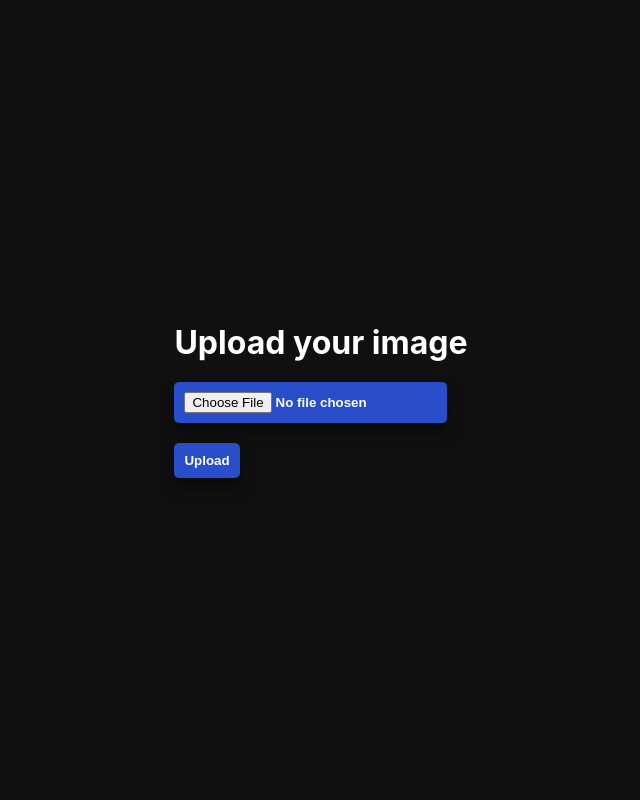
After one commit to alakbarz/AstroImageEnhancer, a Flask app: template templates/upload.html in a window 1280 px wide. The commit adds this page. Shown: the whole page, without its empty margins (319-959 px from the left). Run offline with Flask 2, Linux system fonts and the light colour scheme; the template is opened without the code that fills it, so the values that code supplies are empty; some libraries are stand-ins or nearby versions.

Commit message:
Lots of progress

```diff
--- a/server.py
+++ b/server.py
@@ -1,23 +1,116 @@
-import http.server
-import socketserver
+from os import removexattr
+from flask import Flask, request, redirect
+from flask.helpers import url_for
+from flask.templating import render_template
+import cv2
+import numpy as np
+import shutil
+import datetime
+import math
 
-from flask import Flask
-from flask.templating import render_template
-
-import dilate
-# dilate.dilateImage()
-
-PORT = 8080
+# import dilate
+# import brightness
 
 app = Flask(__name__)
 
-@app.route('/')
+
+class Image():
+    filename = None
+    brightness = "0"
+    contrast = "0"
+    denoise = "0"
+    enhance = "0"
+    revert = "0"
+
+
+@app.route("/")
 def index():
-    return render_template("index.html")
+    return render_template("upload.html")
 
-@app.route('/<title>')
-def hello(title):
-    return render_template('index.html', title=title)
 
-if __name__ == '__main__':
-    app.run(debug=True, host='0.0.0.0')
+@app.route("/edit", methods=["GET", "POST"])
+def upload():
+    if request.method == "POST":
+        Image.brightness = "0"
+        Image.contrast = "0"
+        Image.denoise = "0"
+        Image.enhance = "0"
+
+        image = request.files["image"]
+        Image.filename = image.filename
+        image.save(f"static/uploads/{Image.filename}")
+        shutil.copyfile(
+            f"static/uploads/{Image.filename}", f"static/uploads/backup-{Image.filename}")
+        return render_template("index.html", revert=Image.revert, image=Image.filename, brightness=Image.brightness, contrast=Image.contrast, denoise=Image.denoise, enhance=Image.enhance)
+    else:
+        Image.brightness = "0"
+        Image.contrast = "0"
+        Image.denoise = "0"
+        Image.enhance = "0"
+        return render_template("index.html", revert=Image.revert, image=Image.filename, brightness=Image.brightness, contrast=Image.contrast, denoise=Image.denoise, enhance=Image.enhance)
+
+
+@app.route("/process", methods=["GET", "POST"])
+def process():
+    if request.method == "POST":
+
+        img = cv2.imread(f"static/uploads/{Image.filename}")
+        dateTime = datetime.datetime.now()
+
+        if request.form["sliderBrightness"] != Image.brightness:
+            Image.brightness = request.form["sliderBrightness"]
+            img = cv2.add(img, np.array([float(Image.brightness)]))
+            # img = cv2.convertScaleAbs(img, beta=int(Image.brightness))
+            cv2.imwrite(f"static/uploads/{Image.filename}", img)
+
+        # if tempContrast != Image.contrast:
+        #     Image.contrast = request.form["sliderContrast"]
+        #     contrast.increaseContrast()
+
+        Image.contrast = request.form["sliderContrast"]
+
+        if request.form["sliderDenoise"] == "0":
+            pass
+        elif request.form["sliderDenoise"] != Image.denoise:
+            Image.denoise = request.form["sliderDenoise"]
+            output = None               # Do not output image
+            strength = 10               # Denoising filter strength
+            strengthColour = strength   # "Same as h, but for color images only"
+            templateWindowSize = 7      # "should be odd. (recommended 7)"
+            searchWindowSize = 21       # "should be odd. (recommended 21)"
+            img = cv2.fastNlMeansDenoisingColored(img,
+                                                  output,
+                                                  strength,
+                                                  strengthColour,
+                                                  templateWindowSize,
+                                                  searchWindowSize)
+            cv2.imwrite(f"static/uploads/{Image.filename}", img)
+
+        if request.form["sliderStar"] != Image.enhance:
+            Image.enhance = request.form["sliderStar"]
+            kernelSize = int(Image.enhance)
+            kernel = np.ones((kernelSize, kernelSize), np.uint8)
+            img = cv2.dilate(img, kernel, iterations=1)
+            cv2.imwrite(f"static/uploads/{Image.filename}", img)
+
+        return render_template("index.html", dateTime=dateTime, image=Image.filename, brightness=Image.brightness, contrast=Image.contrast, denoise=Image.denoise, enhance=Image.enhance)
+
+    if request.method == "GET":
+        shutil.copyfile(
+            f"static/uploads/backup-{Image.filename}", f"static/uploads/{Image.filename}")
+        return "Success"
+
+
+@app.route("/revert")
+def revert():
+    shutil.copyfile(
+        f"static/uploads/backup-{Image.filename}", f"static/uploads/{Image.filename}")
+    return redirect(url_for("upload"))
+
+# @app.route("/<title>")
+# def hello(title):
+#     return render_template("index.html", title=title)
+
+
+if __name__ == "__main__":
+    app.run(debug=True, host="0.0.0.0", port=5000)
--- a/static/style.css
+++ b/static/style.css
@@ -19,11 +19,51 @@
   src: url("/font/Inter.var.woff2?v=3.13") format("woff2");
 }
 
+.grid-left {
+  -webkit-animation: fadein 0.5s ease; /* Safari, Chrome and Opera > 12.1 */
+     -moz-animation: fadein 0.5s ease; /* Firefox < 16 */
+      -ms-animation: fadein 0.5s ease; /* Internet Explorer */
+       -o-animation: fadein 0.5s ease; /* Opera < 12.1 */
+          animation: fadein 0.5s ease;
+}
+
+@keyframes fadein {
+  from { opacity: 0; }
+  to   { opacity: 1; }
+}
+/* Firefox < 16 */
+@-moz-keyframes fadein {
+  from { opacity: 0; }
+  to   { opacity: 1; }
+}
+/* Safari, Chrome and Opera > 12.1 */
+@-webkit-keyframes fadein {
+  from { opacity: 0; }
+  to   { opacity: 1; }
+}
+/* Internet Explorer */
+@-ms-keyframes fadein {
+  from { opacity: 0; }
+  to   { opacity: 1; }
+}
+/* Opera < 12.1 */
+@-o-keyframes fadein {
+  from { opacity: 0; }
+  to   { opacity: 1; }
+}
+
 body {
   margin: 0;
   box-sizing: border-box;
   font-family: "Inter";
   color: #fff;
+  background-color: #101010;
+  overflow: hidden;
+  box-sizing: border-box;
+}
+
+.upload {
+  background-color: #101010;
 }
 
 .grid {
@@ -33,50 +73,50 @@ body {
 }
 
 .grid-left {
-  background-color: #000;
+  /* background-color: #000; */
+  z-index: 0;
 }
 
 .grid-right {
-  background-color: #202020;
+  /* background-color: #151515; */
   height: 100vh;
   display: flex;
   flex-direction: column;
+  z-index: 1;
+  box-shadow: 0 19px 38px rgba(0,0,0,0.30), 0 15px 12px rgba(0,0,0,0.22);
 }
 
-.nav {
-  background-color: #bbb;
-  border-radius: 5px;
-  position: absolute;
-  top: 20px;
-  left: 15px;
+@-moz-document url-prefix(){
+  .grid-right {
+    background-color: rgb(21, 21, 21, 0.9);
+  }
+  .controls-header {
+    background-color: rgba(5, 5, 5, 0.5);
+  }
 }
 
-.nav-button {
-  background-color: var(--accent);
-  padding: 5px 10px;
-  color: #fff;
-  text-decoration: none;
-  font-weight: 700;
-  border-radius: 5px;
-}
 
-/* .nav-button:first-child {
-  border-radius: 5px 0 0 5px;
-}
-
-.nav-button:last-child {
-  border-radius: 0 5px 5px 0;
-} */
-
-label {
-  cursor: pointer;
+.nav {
+  position: absolute;
+  top: 25px;
+  left: 15px;
+  z-index: 10;
 }
 
 input[type=file] {
   /* opacity: 0;
   position: absolute;
   z-index: -1; */
-  display: none;
+  /* display: none; */
+}
+
+.form {
+  display: flex;
+  height: 100%;
+}
+
+form {
+  margin: auto;
 }
 
 .image-wrapper {
@@ -112,6 +182,10 @@ input[type=file] {
 
 h1, h2, h3, p {
   margin: 0;
+}
+
+h1 {
+  display: inline;
 }
 
 h3 {
@@ -134,15 +208,38 @@ p.subtitle {
 }
 
 hr {
-  margin: 30px 20px 20px 20px;
+  margin: 50px 20px 40px 20px;
   border: solid 1px #333;
 }
 
-button {
-  padding: 5px 10px;
-  border-radius: 25px;
+.button {
+  background-color: var(--accent);
+  padding: 10px;
+  font-weight: 700;
+  border-radius: 5px;
   border: none;
-  background-color: #bbb;
+  cursor: pointer;
+  color: #fff;
+  text-decoration: none;
+  transition: filter 0.2s ease;
+  box-shadow: 0 10px 20px rgba(0,0,0,0.19), 0 6px 6px rgba(0,0,0,0.23);
+}
+
+.button:hover {
+  filter: brightness(1.25);
+}
+
+#buttonProcess {
+  margin-left: 10px;
+}
+
+#buttonRevert {
+  background-color: #b71c1c;
+}
+
+.controls-header {
+  display: flex;
+  justify-content: space-between;
 }
 
 .slidecontainer {
--- /dev/null
+++ b/templates/upload.html
@@ -0,0 +1,25 @@
+<html>
+
+<head>
+  <title>AIE</title>
+  <link rel="stylesheet" type="text/css" href="/static/style.css" media="screen" />
+</head>
+
+<body class="upload">
+  <div class="form">
+    <form action="/edit" method="POST" enctype="multipart/form-data">
+      <h1>Upload your image</h1>
+      <br><br>
+      <div class="custom-file">
+        <input type="file" class="button" name="image" id="image">
+      </div>
+      <br>
+      <button type="submit" class="button">Upload</button>
+    </form>
+  </div>
+
+  <script src="{{url_for('static', filename='script.js')}}"></script>
+  <script type=text/javascript src="{{url_for('static', filename='jquery-3.5.1.js')}}"></script>
+</body>
+
+</html>
```
Also changed, not shown: other parts of static/style.css (+33 -2 lines), brightness.py (added, +8 -0 lines), static/script.js (+31 -55 lines), templates/index.html (+44 -17 lines).
